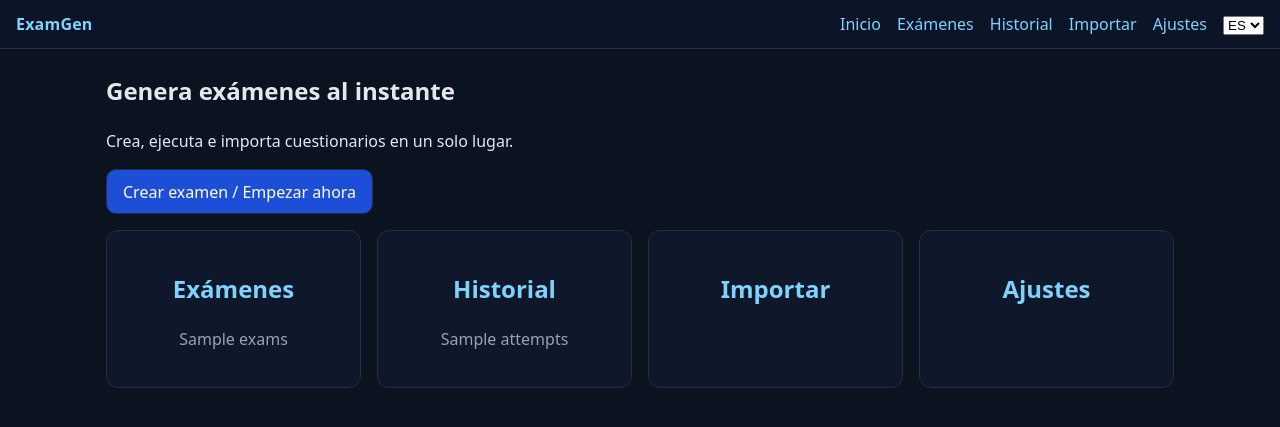
After one commit to Ernest-NA/ExamGen, a Flask app: template examgen_web/templates/home/index.html in a window 1280 px wide. The commit adds this page. Shown: the top 427 px of the page. Run offline with Flask 3, Linux system fonts and the light colour scheme; the template is opened without the code that fills it: most values are stand-ins (such as "Sample title", 1, 10 or a date in 2020).

Commit message:
feat(web): add landing blueprint with home dashboard

```diff
--- a/examgen_web/app.py
+++ b/examgen_web/app.py
@@ -1,4 +1,5 @@
 from flask import Flask, g, redirect, request
+from .blueprints.main import bp as main_bp
 from .blueprints.exams import bp as exams_bp
 from .blueprints.attempts import bp as attempts_bp
 from .blueprints.player import bp as player_bp
@@ -22,6 +23,7 @@ def create_app() -> Flask:
     app.config["MAX_CONTENT_LENGTH"] = 10 * 1024 * 1024
     # Navegación sin barra final y registro de blueprints
     app.url_map.strict_slashes = False
+    app.register_blueprint(main_bp, url_prefix="")
     app.register_blueprint(exams_bp, url_prefix="/exams")
     app.register_blueprint(attempts_bp, url_prefix="/attempts")
     app.register_blueprint(player_bp)
--- a/examgen_web/static/app.css
+++ b/examgen_web/static/app.css
@@ -13,6 +13,7 @@ a:hover{text-decoration:underline}
 .topbar{display:flex; align-items:center; justify-content:space-between; padding:12px var(--space); border-bottom:1px solid var(--border); background:rgba(15,23,42,.7); backdrop-filter:saturate(150%) blur(6px); position:sticky; top:0}
 .topbar .brand a{font-weight:700; letter-spacing:.2px}
 .topbar .menu{display:flex; gap:16px; list-style:none; margin:0; padding:0}
+.topbar .menu li.active a{font-weight:700; text-decoration:underline}
 .container{max-width:var(--maxw); margin:24px auto; padding:0 var(--space)}
 .card{background:var(--panel); border:1px solid var(--border); border-radius:var(--radius); padding:calc(var(--space)*1.25)}
 .btn{display:inline-flex; align-items:center; gap:.5rem; padding:.6rem 1rem; border-radius:10px; border:1px solid var(--border); background:#0e223d}
@@ -31,3 +32,5 @@ a:hover{text-decoration:underline}
 .skip-link{position:absolute; left:-999px; top:auto; width:1px; height:1px; overflow:hidden}
 .skip-link:focus{position:static; width:auto; height:auto}
 .sr-only{position:absolute; width:1px; height:1px; padding:0; margin:-1px; overflow:hidden; clip:rect(0,0,0,0); border:0}
+.home-grid{display:grid; gap:var(--space); margin-top:var(--space); grid-template-columns:repeat(auto-fit,minmax(220px,1fr))}
+.home-grid .card{text-align:center}
--- a/examgen_web/templates/base.html
+++ b/examgen_web/templates/base.html
@@ -10,7 +10,7 @@
   <nav class="topbar" role="navigation" aria-label="{{ _('Main navigation') }}">
     <div class="brand"><a href="/">{{ _('ExamGen') }}</a></div>
     <ul class="menu">
-      <li><a href="/">{{ _('Inicio') }}</a></li>
+      <li class="{% if request.path == '/' %}active{% endif %}"><a href="/">{{ _('Inicio') }}</a></li>
       <li><a href="/exams">{{ _('Exámenes') }}</a></li>
       <li><a href="/attempts">{{ _('Historial') }}</a></li>
       <li class="{% if request.path.startswith('/import') %}active{% endif %}"><a href="/import">{{ _('Importar') }}</a></li>
--- /dev/null
+++ b/examgen_web/templates/home/index.html
@@ -0,0 +1,25 @@
+{% extends "base.html" %}
+{% block title %}{{ _('Inicio') }} · {{ _('ExamGen') }}{% endblock %}
+{% block content %}
+<section class="container">
+  <h1>{{ _('Genera exámenes al instante') }}</h1>
+  <p>{{ _('Crea, ejecuta e importa cuestionarios en un solo lugar.') }}</p>
+  <a href="/start" class="btn btn-primary">{{ _('Crear examen / Empezar ahora') }}</a>
+  <div class="home-grid">
+    <a class="card" href="/exams">
+      <h2>{{ _('Exámenes') }}</h2>
+      <p class="hint">{{ counts.exams if counts.exams is not none else '—' }}</p>
+    </a>
+    <a class="card" href="/attempts">
+      <h2>{{ _('Historial') }}</h2>
+      <p class="hint">{{ counts.attempts if counts.attempts is not none else '—' }}</p>
+    </a>
+    <a class="card" href="/import">
+      <h2>{{ _('Importar') }}</h2>
+    </a>
+    <a class="card" href="/settings">
+      <h2>{{ _('Ajustes') }}</h2>
+    </a>
+  </div>
+</section>
+{% endblock %}
```
Also changed, not shown: examgen_web/blueprints/main.py (added, +32 -0 lines), examgen_web/templates/exams/list.html (+17 -8 lines), examgen_web/templates/index.html (deleted, +0 -10 lines), tests/test_web_home_smoke.py (added, +48 -0 lines).
